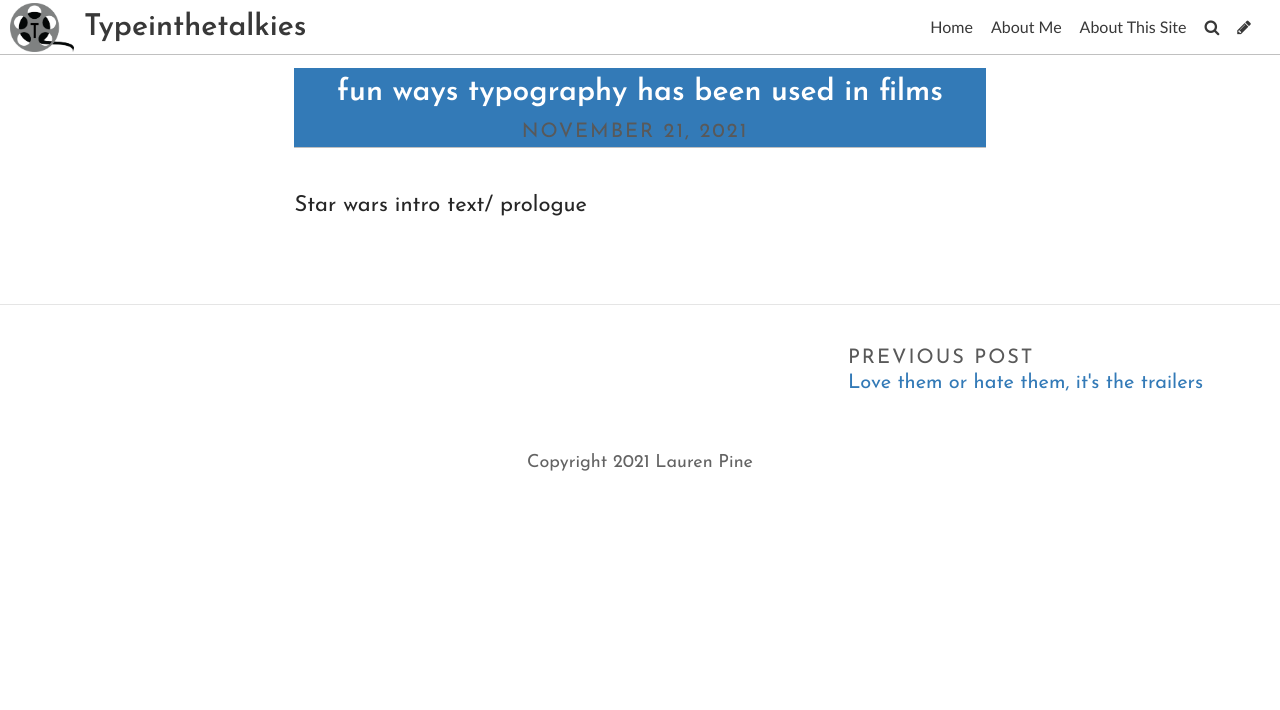
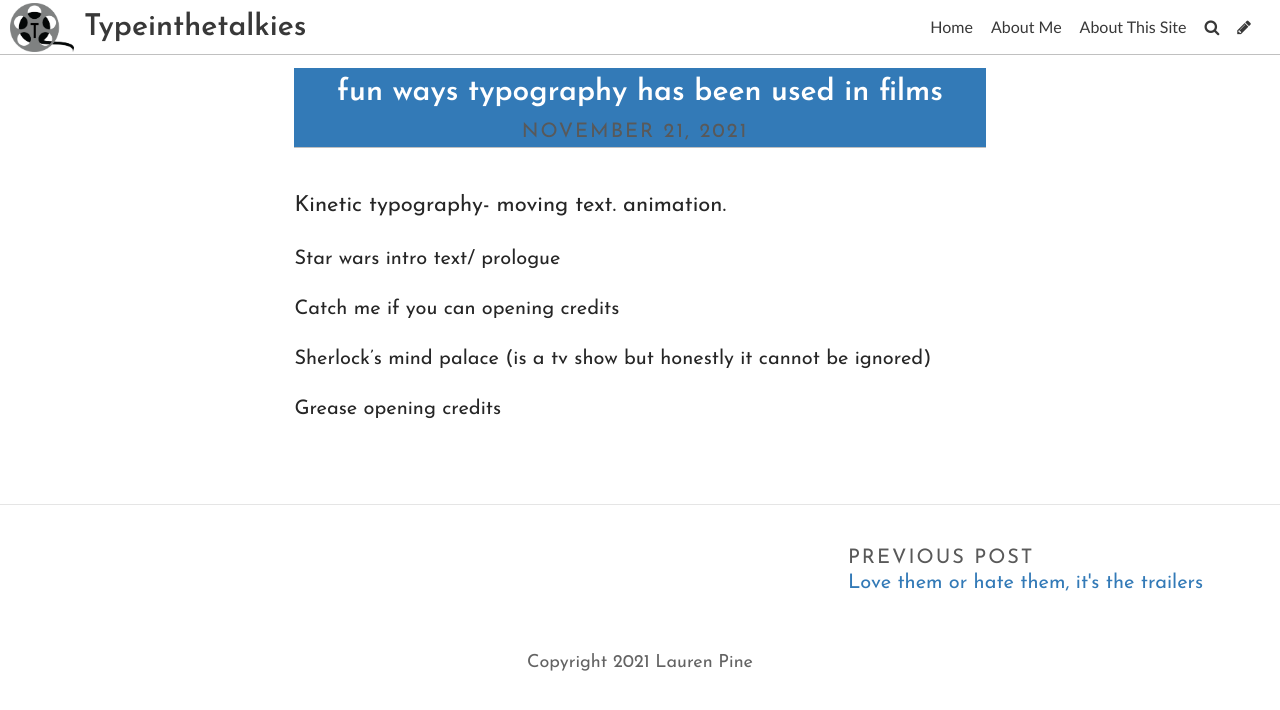
Before and after one commit to laurenlouisap/typography, a Jekyll site: the page built from _posts/2021-11-21-fun-ways-typography-has-been-used-in-films.md, in a window 1280 px wide. Shown: the top 710 px of the page. Built offline with Jekyll 4.4.1, drawn with Linux system fonts in a browser that asks for light colours; some web fonts are replaced.

Commit message:
Update Post “2021-11-21-fun-ways-typography-has-been-used-in-films”

```diff
--- a/_posts/2021-11-21-fun-ways-typography-has-been-used-in-films.md
+++ b/_posts/2021-11-21-fun-ways-typography-has-been-used-in-films.md
@@ -5,4 +5,14 @@ date: 2021-11-21T19:56:15.653Z
 title_color: "#ffffff"
 comments: false
 ---
+Kinetic typography- moving text. animation.
+
+
+
 Star wars intro text/ prologue
+
+Catch me if you can opening credits
+
+Sherlock's mind palace (is a tv show but honestly it cannot be ignored)
+
+Grease opening credits
```
